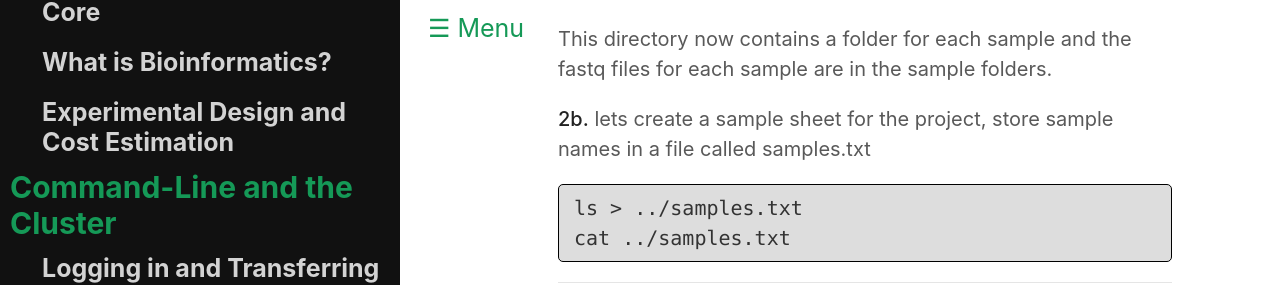
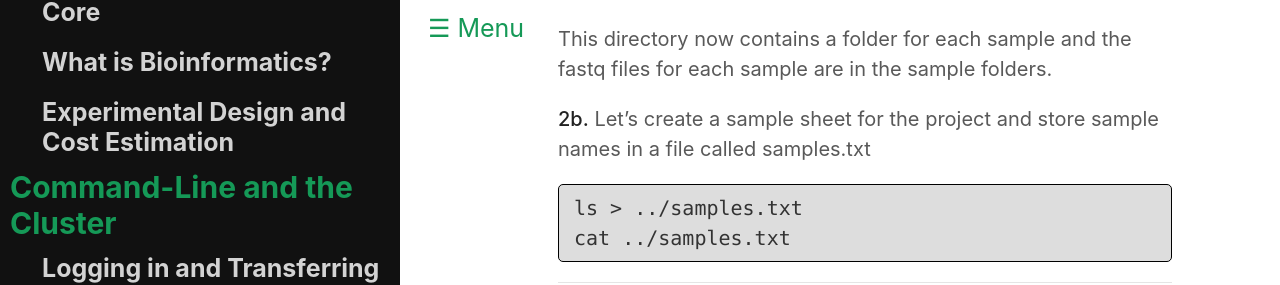
Before and after one commit to ucdavis-bioinformatics-training/2019_August_UCD_mRNAseq_Workshop, a Jekyll site: the page built from data_reduction/project_setup.md, in a window 1280 px wide and 900 px high, scrolled down 652 px. Shown: the part 153-438 px from the top of the window. Built offline with Jekyll 4.4.1, drawn with Linux system fonts in a browser that asks for light colours; our own code applies the rules of GitHub Pages for plain Markdown files.

```diff
--- a/data_reduction/project_setup.md
+++ b/data_reduction/project_setup.md
@@ -18,7 +18,7 @@
 
 This directory now contains a folder for each sample and the fastq files for each sample are in the sample folders.
 
-**2b\.** lets create a sample sheet for the project, store sample names in a file called samples.txt
+**2b\.** Let's create a sample sheet for the project and store sample names in a file called samples.txt
 
     ls > ../samples.txt
     cat ../samples.txt
```
